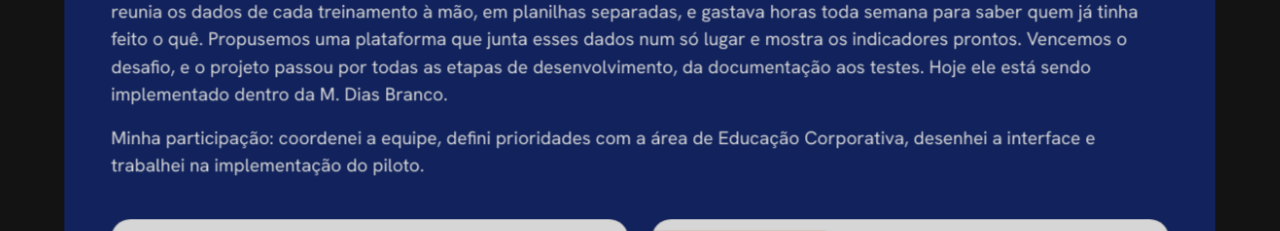
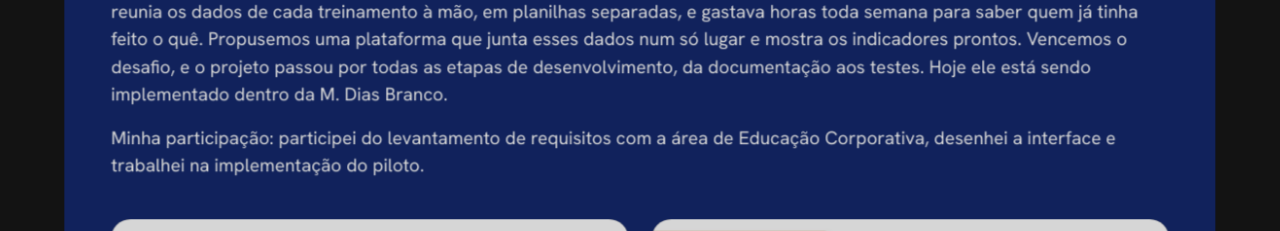
Before and after one commit to alanmateuz/alanmateuz.github.io, a React (Vite) app: page / in a window 1280 px wide. Shown: the part 2920-3151 px from the top of the page. Built offline with nearby package versions, Linux system fonts and the light colour scheme.

Commit message:
Portfólio: Safra diz que participei dos requisitos, sem coordenar a equipe
Co-Authored-By: Claude Opus 5.5 <noreply@anthropic.com>

```diff
--- a/src/projects.ts
+++ b/src/projects.ts
@@ -15,7 +15,7 @@ export type Destaque = {desafio:string;numeros:{valor:string;rotulo:string}[]};
 export type Projeto = {selo?:string;destaque?:Destaque;vitrine?:boolean;logos?:Logo[];id:string;name:string;client:string;category:string;number:string;headline:string;description:string;role:string;tags:string[];image:string;summary:string;cor:string;capa:'tela'|'celular';galeria:ItemGaleria[];acoes:Acoes;design?:CasoDesign};
 
 export const projects:Projeto[] = [
- {id:'safra',name:'Safra',client:'M. Dias Branco',category:'AUTOMAÇÃO · DADOS · GESTÃO',number:'01',headline:'Dados que viram decisões.',description:'O Safra nasceu no O-Hackathon da M. Dias Branco, no desafio de gestão integrada de treinamentos. A Educação Corporativa reunia os dados de cada treinamento à mão, em planilhas separadas, e gastava horas toda semana para saber quem já tinha feito o quê. Propusemos uma plataforma que junta esses dados num só lugar e mostra os indicadores prontos. Vencemos o desafio, e o projeto passou por todas as etapas de desenvolvimento, da documentação aos testes. Hoje ele está sendo implementado dentro da M. Dias Branco.',role:'Minha participação: coordenei a equipe, defini prioridades com a área de Educação Corporativa, desenhei a interface e trabalhei na implementação do piloto.',tags:['Power Apps','Power Automate','SharePoint'],image:'safra-capa',summary:'Nasceu num hackathon, venceu e hoje está sendo implementado na M. Dias Branco.',
+ {id:'safra',name:'Safra',client:'M. Dias Branco',category:'AUTOMAÇÃO · DADOS · GESTÃO',number:'01',headline:'Dados que viram decisões.',description:'O Safra nasceu no O-Hackathon da M. Dias Branco, no desafio de gestão integrada de treinamentos. A Educação Corporativa reunia os dados de cada treinamento à mão, em planilhas separadas, e gastava horas toda semana para saber quem já tinha feito o quê. Propusemos uma plataforma que junta esses dados num só lugar e mostra os indicadores prontos. Vencemos o desafio, e o projeto passou por todas as etapas de desenvolvimento, da documentação aos testes. Hoje ele está sendo implementado dentro da M. Dias Branco.',role:'Minha participação: participei do levantamento de requisitos com a área de Educação Corporativa, desenhei a interface e trabalhei na implementação do piloto.',tags:['Power Apps','Power Automate','SharePoint'],image:'safra-capa',summary:'Nasceu num hackathon, venceu e hoje está sendo implementado na M. Dias Branco.',
   destaque:{desafio:'Como dar à Educação Corporativa uma visão confiável dos treinamentos, sem horas de planilha toda semana?',numeros:[{valor:'7h30 → 1h',rotulo:'por semana para consolidar os dados'},{valor:'−87%',rotulo:'de tempo, pela estimativa da área'}]},
   cor:'#4F86F7',logos:[{img:'logo-unifor',nome:'Unifor'},{img:'logo-mdb',nome:'M. Dias Branco'},{img:'logo-hackathon',nome:'O-Hackathon M. Dias Branco'}],capa:'tela',acoes:{pitch:15},
   galeria:[{img:'safra-capa',legenda:'O desafio: gestão integrada de treinamentos',tipo:'tela'},{img:'safra-como-funciona',legenda:'Como funciona',tipo:'tela'},{img:'foto-safra-unifor-hub',legenda:'Participantes no Unifor Hub',tipo:'foto',largo:true}],},
```
Also changed, not shown: 6 other files (tests, documents, lock files or other folders).
